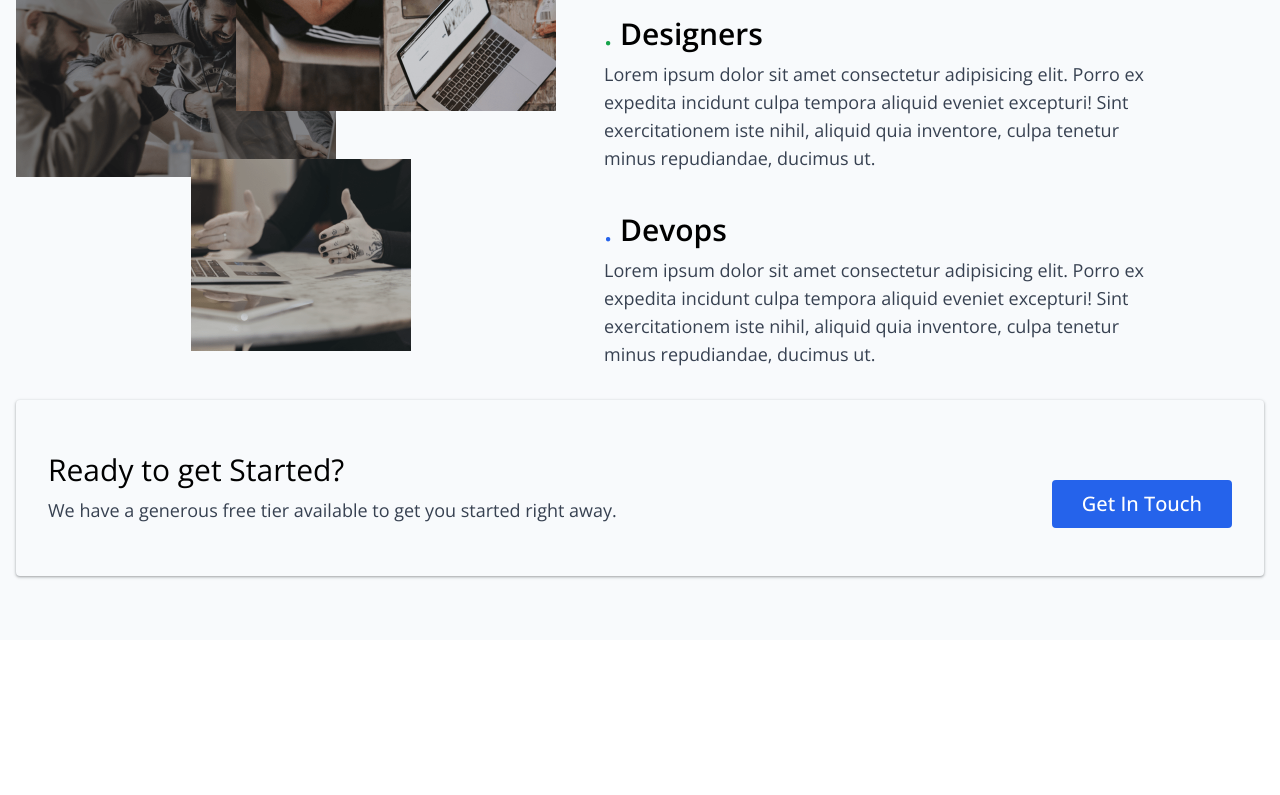
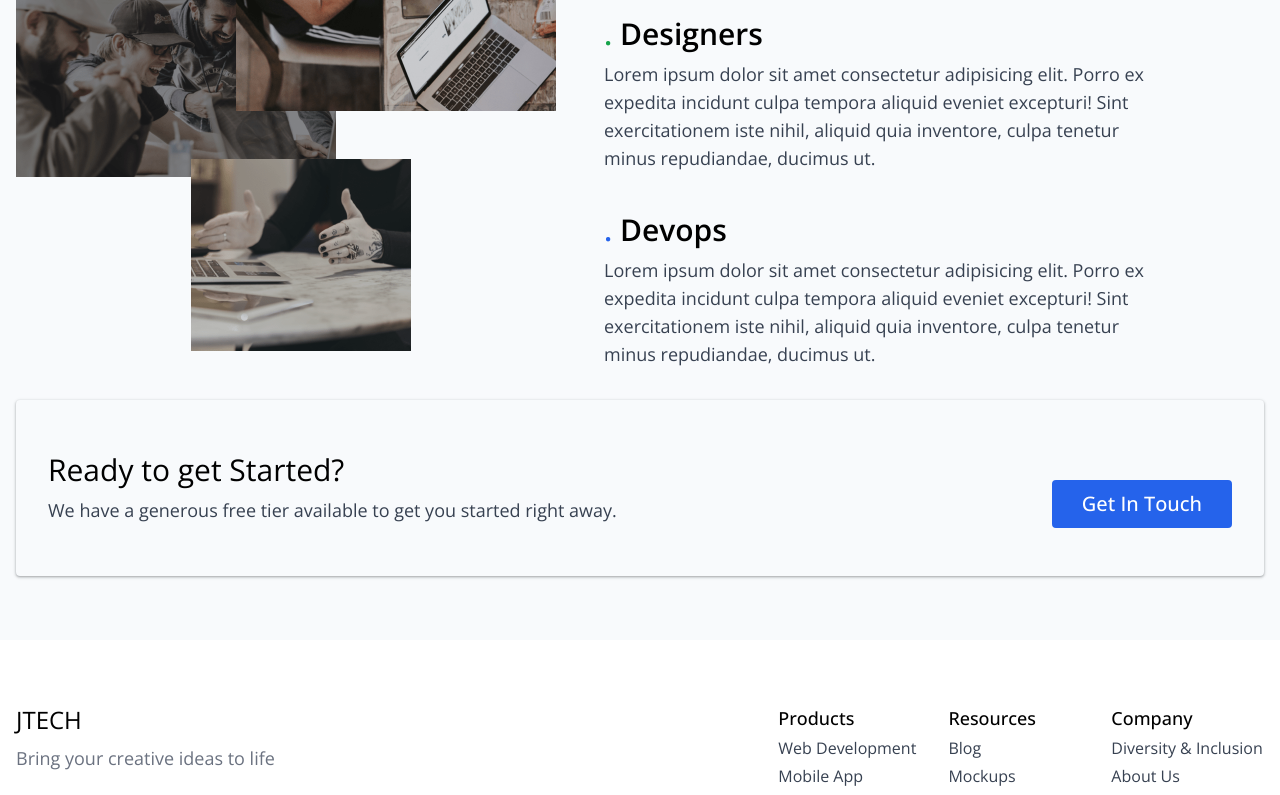
Before and after one commit to jeronasiedu/jtech, a Next.js app: page / in a window 1280 px wide. Shown: the part 3054-3849 px from the top of the page. Before the commit the page ends 3694 px from the top, so only its background shows below. Built offline with nearby package versions, Linux system fonts and the light colour scheme.

Commit message:
completed footer section

```diff
--- a/components/Footer.jsx
+++ b/components/Footer.jsx
@@ -1,7 +1,83 @@
-import React from 'react'
-
+import Link from 'next/link'
+import { MdCopyright } from 'react-icons/md'
+import { BsTwitter, BsGithub, BsLinkedin, BsFacebook } from 'react-icons/bs'
 const Footer = () => {
-  return <div>Footer</div>
+  const footerItems = [
+    {
+      heading: 'Products',
+      lists: ['Web Development', 'Mobile App', 'Web Apps'],
+    },
+    {
+      heading: 'Resources',
+      lists: ['Blog', 'Mockups', 'Templates', 'Industries & tools'],
+    },
+    {
+      heading: 'Company',
+      lists: [
+        'Diversity & Inclusion',
+        'About Us',
+        'Customer Stories',
+        'Online Communities',
+      ],
+    },
+  ]
+  const socialLinks = [
+    { icon: <BsTwitter size={20} />, url: 'https://twitter.com/norej_udeisa' },
+    { icon: <BsGithub size={20} />, url: 'https://github.com/jeronasiedu' },
+    {
+      icon: <BsLinkedin size={20} />,
+      url: 'https://linkedin.com/in/jeronasiedu',
+    },
+    { icon: <BsFacebook size={20} />, url: '/' },
+  ]
+  return (
+    <footer className="px-4 py-16 mx-auto space-y-8 max-w-7xl">
+      <div className="flex flex-col space-y-6 lg:space-y-0 lg:flex-row md:justify-between">
+        <div className="">
+          <h3 className="mb-2 text-2xl">JTECH</h3>
+          <p className="text-lg text-gray-500 dark:text-slate-300">
+            Bring your creative ideas to life
+          </p>
+        </div>
+        <div className="flex flex-col space-y-6 lg:space-y-0 lg:space-x-8 lg:flex-row">
+          {footerItems.map((item, idx) => (
+            <div key={idx}>
+              <h6 className="mb-1 text-lg font-medium">{item.heading}</h6>
+              <ul className="space-y-1">
+                {item.lists.map((item, idx) => (
+                  <li key={idx} className="mb-1">
+                    <Link href="/">
+                      <a className="text-gray-700 dark:text-slate-300">
+                        {item}
+                      </a>
+                    </Link>
+                  </li>
+                ))}
+              </ul>
+            </div>
+          ))}
+        </div>
+      </div>
+      <div className="flex flex-col space-y-4 lg:flex-row lg:items-center lg:justify-between lg:space-y-0">
+        <small className="flex items-center text-base text-gray-600 dark:text-slate-300">
+          <MdCopyright className="mr-1" />
+          {new Date().getFullYear()} {''}JTECH. All Rights reserved
+        </small>
+        <div className="flex items-center space-x-6">
+          {socialLinks.map((item, idx) => (
+            <Link href={item.url} key={idx}>
+              <a
+                className="flex items-center justify-center w-12 h-12 transition-transform duration-300 rounded-full md:w-10 md:h-10 bg-slate-200 text-slate-500 focus:ring focus:ring-blue-500 focus:outline-none dark:text-blue-600 dark:bg-slate-800 hover:-translate-y-1 "
+                target="_blank"
+              >
+                {item.icon}
+              </a>
+            </Link>
+          ))}
+        </div>
+      </div>
+    </footer>
+  )
 }
 
 export default Footer
--- a/components/Layout.jsx
+++ b/components/Layout.jsx
@@ -26,7 +26,7 @@ const Layout = ({ children }) => {
       <Navigation toggleSidebar={toggleSidebar} openSidebar={openSidebar} />
       <motion.main>{children}</motion.main>
       <Sidebar openSidebar={openSidebar} setOpenSidebar={setOpenSidebar} />
-      {/* <Footer /> */}
+      <Footer />
     </>
   )
 }
--- a/components/home/Audience.jsx
+++ b/components/home/Audience.jsx
@@ -56,10 +56,10 @@ const Audience = () => {
             ))}
           </div>
         </div>
-        <article className="flex flex-col justify-between px-8 py-8 space-y-8 rounded md:flex-row md:py-12 custom-shadow md:items-center">
+        <article className="flex flex-col justify-between px-8 py-8 space-y-8 rounded md:flex-row md:py-12 custom-shadow md:items-center dark:bg-slate-700">
           <div className="space-y-2">
             <h4 className="text-3xl ">Ready to get Started?</h4>
-            <p className="text-lg text-gray-700 md:max-w-sm lg:max-w-none">
+            <p className="text-lg text-gray-700 md:max-w-sm lg:max-w-none dark:text-slate-300">
               We have a generous free tier available to get you started right
               away.
             </p>
```
